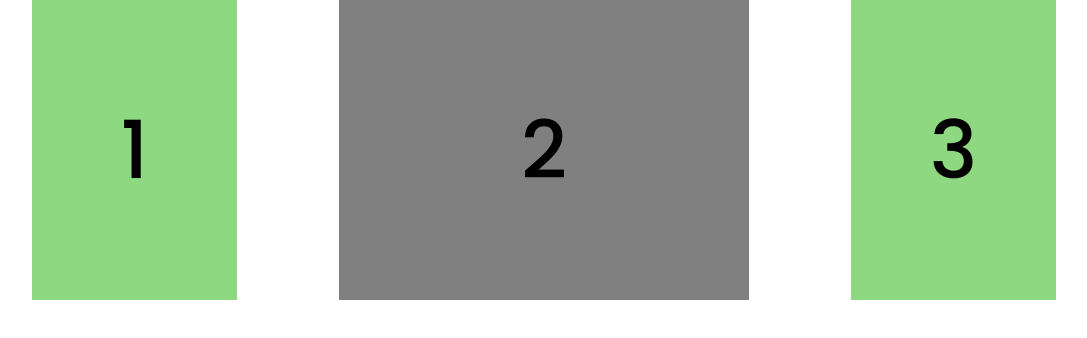
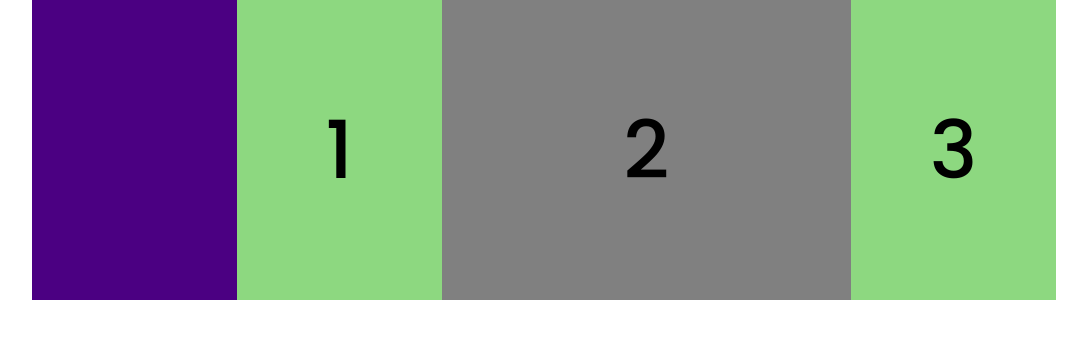
Before and after one commit to Jitpom/RWD_Workshop2022, a plain HTML site: page Workshop WK02-1/index.html in a window 1280 px wide. Shown: the whole page, without its empty margins (96-1183 px from the left). Drawn offline with Linux system fonts and the light colour scheme.

Commit message:
flex-start, flex-end, center, space-between

```diff
--- a/Workshop WK02-1/css/style.css
+++ b/Workshop WK02-1/css/style.css
@@ -8,7 +8,10 @@ body {
     width: 1024px;
     margin: 0 auto;
     display: flex;
-    justify-content: space-between;
+    justify-content: flex-end;
+    flex-direction: row;
+    flex-wrap: wrap;
+    background-color: indigo;
 }
 
 
```
